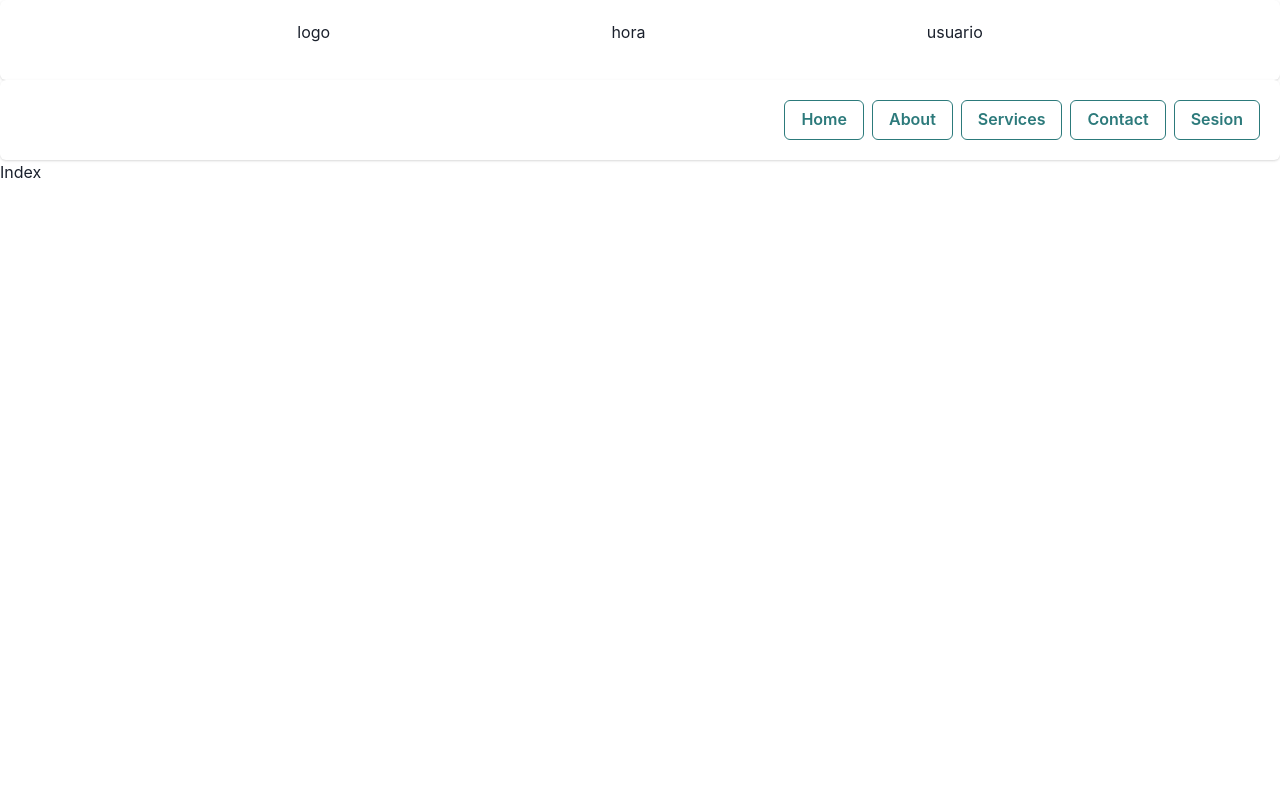
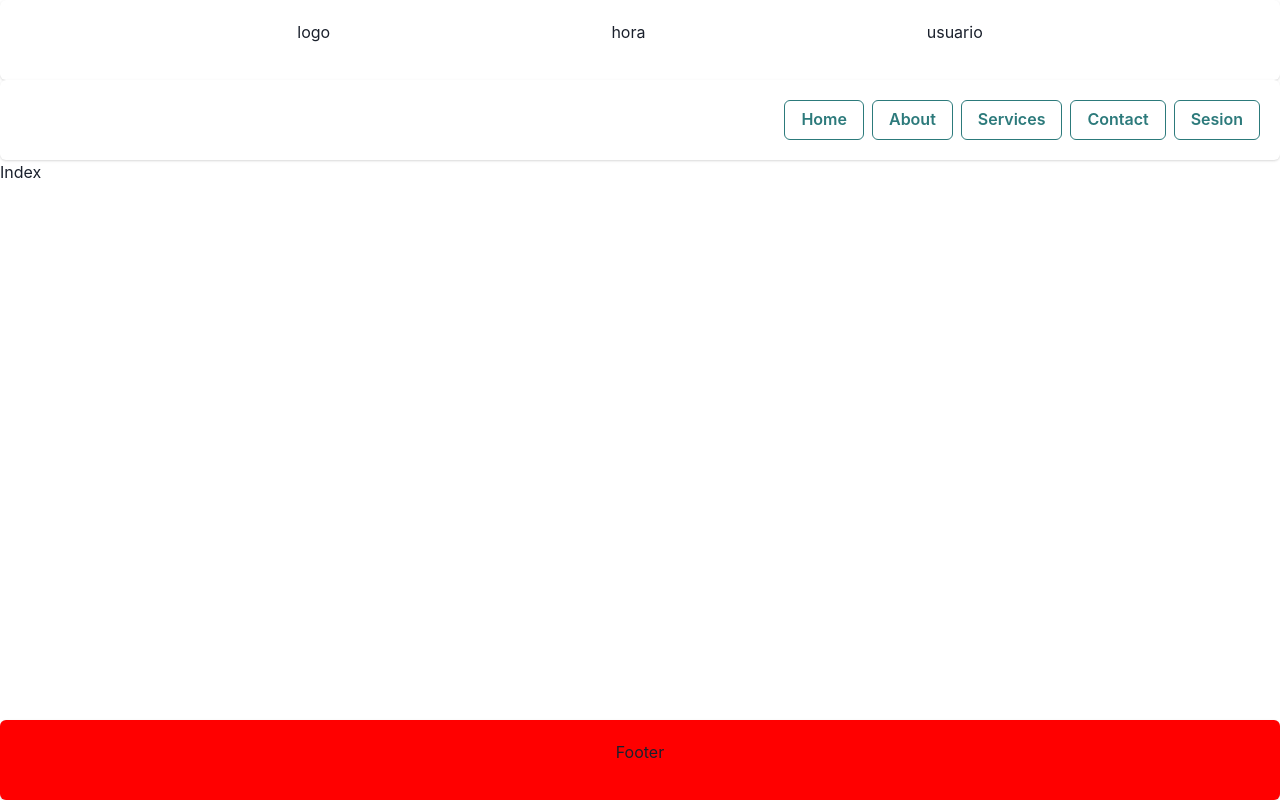
Before and after one commit to com2pa/frontEnd_Enfermeria, a React (Vite) app: page /sesion in a window 1280 px wide. Built offline with nearby package versions, Linux system fonts and the light colour scheme.

Commit message:
se anadio el footer

```diff
--- a/src/layout/footer.jsx
+++ b/src/layout/footer.jsx
@@ -1,8 +1,13 @@
+import { Card, CardFooter } from '@chakra-ui/react'
 import React from 'react'
 
 export const Footer = () => {
   return (
-    <div>footer</div>
+    <Card pos="fixed" w="100%" h="5rem" bottom="0" left="0" bg="red">
+      <CardFooter justifyContent="center">
+        <h1>Footer</h1>
+      </CardFooter>
+    </Card>
   )
 }
 
--- a/src/router/Root.jsx
+++ b/src/router/Root.jsx
@@ -24,7 +24,7 @@ export const Root = () => {
             <Route path='/sesion' element={<Index/>}/>
 
         </Routes>
-
+        <Footer/>
     </BrowserRouter>
 
 
```
